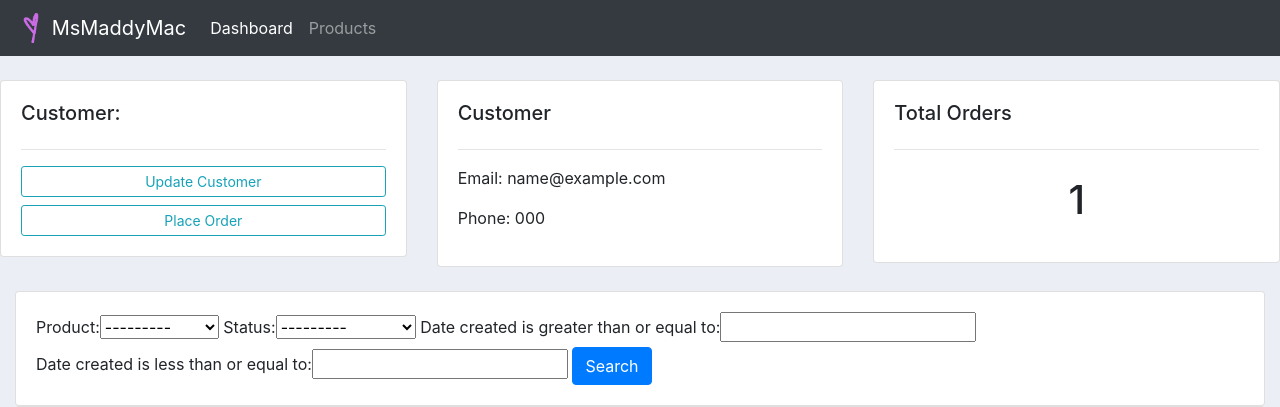
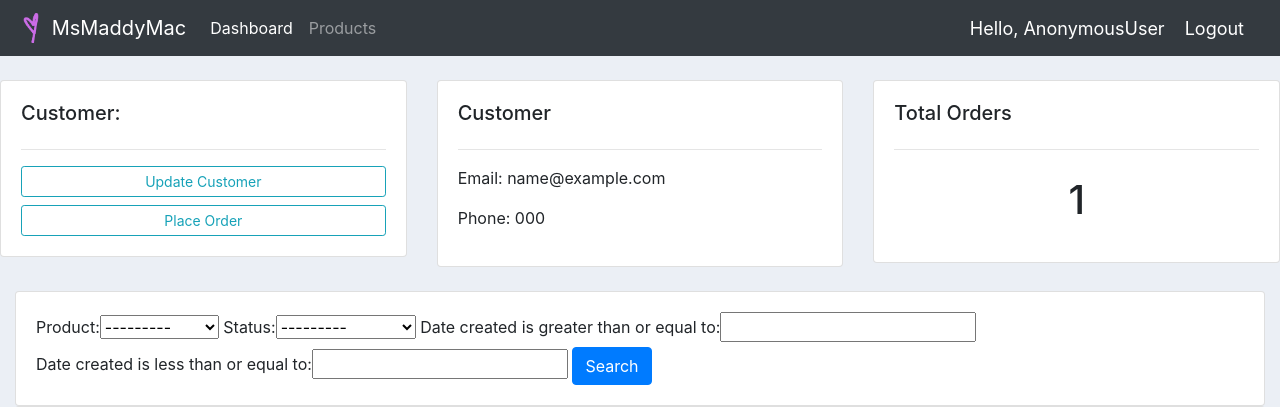
Before and after one commit to MsMaddyMac/django-crm, a Django app: page /customer/1/ in a window 1280 px wide. Shown: the top 407 px of the page. Run offline with Django 3.2, Linux system fonts and the light colour scheme; tables that the repository leaves empty hold one stand-in row (values such as "Sample post").

Commit message:
adds logout functionality and styling

```diff
--- a/django-crm/accounts/templates/accounts/navbar.html
+++ b/django-crm/accounts/templates/accounts/navbar.html
@@ -1,4 +1,12 @@
 {% load static %}
+
+<style>
+  .hello-msg{
+    font-size: 18px;
+    color: #fff;
+    margin-right: 20px;
+  }
+</style>
 
 <nav class="navbar navbar-expand-lg navbar-dark bg-dark">
   <a class="navbar-brand" href="#">
@@ -18,4 +26,7 @@
       </li>
     </ul>
   </div>
+
+  <span class="hello-msg">Hello, {{request.user}}</span>
+  <span><a class="hello-msg" href="{% url 'logout' %}">Logout</a></span>
 </nav>
--- a/django-crm/accounts/urls.py
+++ b/django-crm/accounts/urls.py
@@ -4,6 +4,7 @@ from . import views
 urlpatterns = [
     path('', views.home, name="home"),
     path('login/', views.loginPage, name="login"),
+    path('logout/', views.logoutUser, name="logout"),
     path('register/', views.registerPage, name="register"),
     path('products/', views.products, name="products"),
     path('customer/<str:pk>/', views.customer, name="customer"),
--- a/django-crm/accounts/views.py
+++ b/django-crm/accounts/views.py
@@ -48,6 +48,10 @@ def loginPage(request):
 
   context = {}
   return render(request, 'accounts/login.html', context)
+
+def logoutUser(request):
+  logout(request)
+  return redirect('login')
 
 def home(request):
   orders = Order.objects.all()
```
